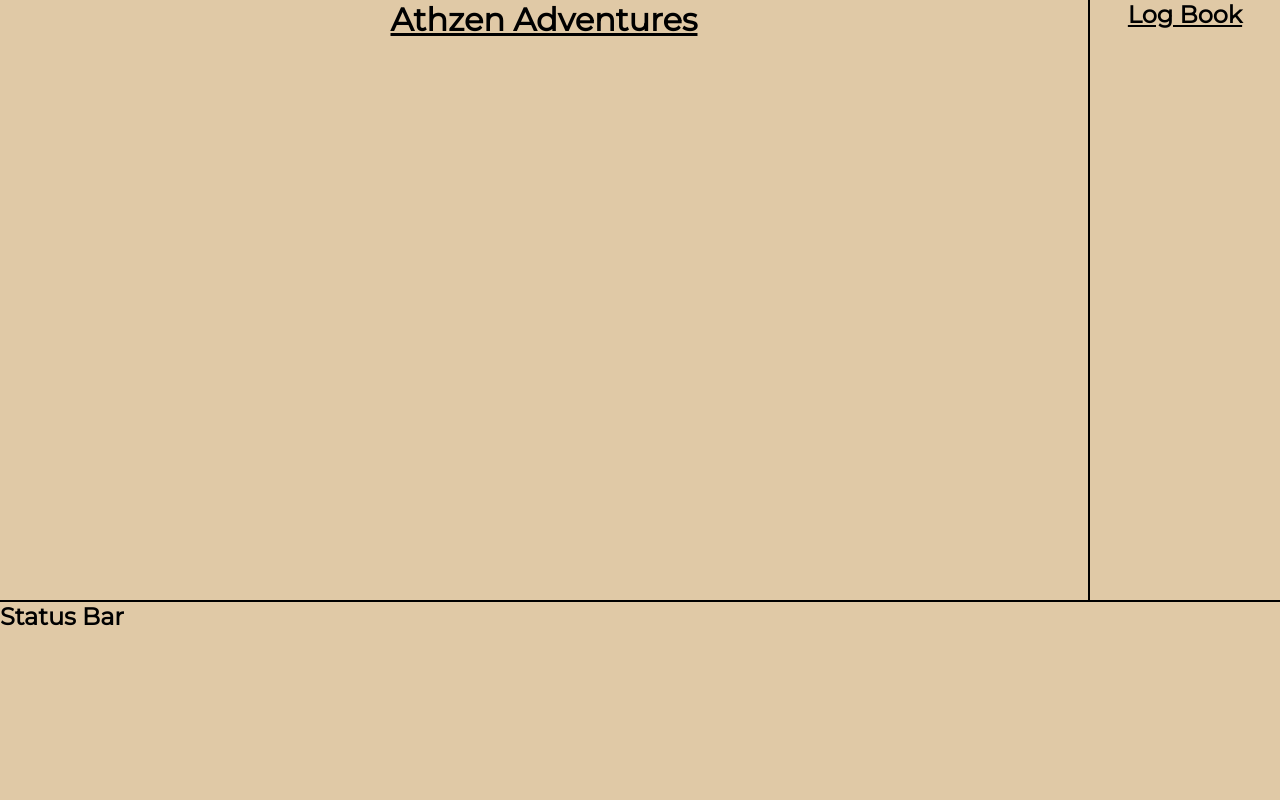
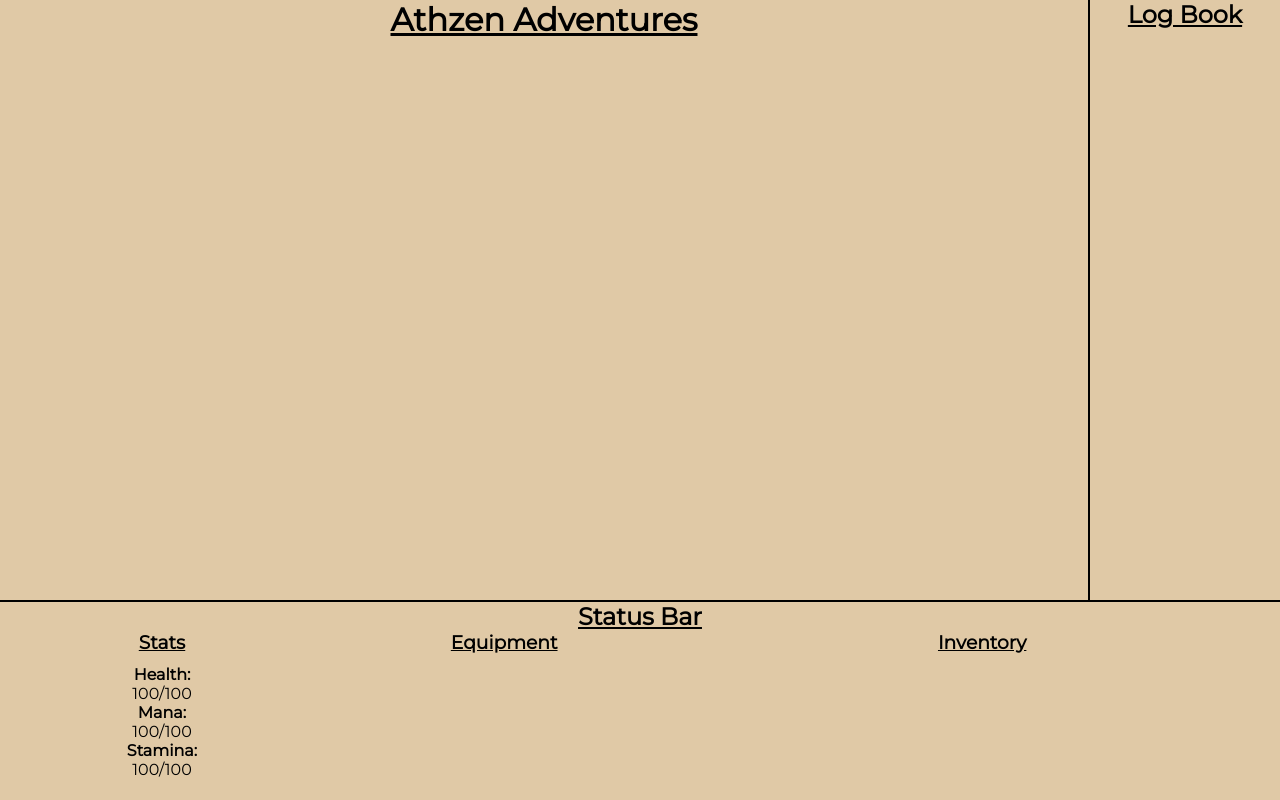
Before and after one commit to Readpato/athzen-adventures, a website: page index.html in a window 1280 px wide. Drawn offline with Linux system fonts and the light colour scheme.

Commit message:
style: Add style status bar and stats
Styling has been added to the status bar which separates the
three main sections: Stats, Equipment and Inventory. Stats section has also been styled to display the proper character stats

```diff
--- a/index.html
+++ b/index.html
@@ -24,6 +24,25 @@
       </div>
       <div class="status-bar">
         <h2>Status Bar</h2>
+        <div class="status-sections">
+          <div class="stats-wrapper">
+            <h3>Stats</h3>
+            <div class="character-stats">
+              <p>Health:</p>
+              <div>100/100</div>
+              <p>Mana:</p>
+              <div>100/100</div>
+              <p>Stamina:</p>
+              <div>100/100</div>
+            </div>
+          </div>
+          <div class="equipment">
+            <h3>Equipment</h3>
+          </div>
+          <div class="inventory">
+            <h3>Inventory</h3>
+          </div>
+        </div>
       </div>
     </main>
   </body>
--- /dev/null
+++ b/src/styles.css/_status-bar.scss
@@ -0,0 +1,43 @@
+.status-bar {
+  width: 100%;
+  height: 100%;
+  display: flex;
+  align-items: center;
+  justify-content: flex-start;
+  flex-direction: column;
+
+  .status-sections {
+    display: flex;
+    justify-content: center;
+    align-items: center;
+    width: 100%;
+    height: 100%;
+
+    .stats-wrapper {
+      flex-grow: 1;
+      height: 100%;
+    }
+
+    .stats-wrapper p {
+      font-weight: bold;
+    }
+
+    .character-stats {
+      height: 80%;
+      display: flex;
+      align-items: center;
+      justify-content: center;
+      flex-direction: column;
+    }
+
+    .equipment {
+      flex-grow: 1;
+      height: 100%;
+    }
+
+    .inventory {
+      height: 100%;
+      flex-grow: 2;
+    }
+  }
+}
--- a/src/styles.css/style.scss
+++ b/src/styles.css/style.scss
@@ -1,5 +1,6 @@
 @import "main";
 @import "log-book";
+@import "status-bar";
 
 * {
   margin: 0;
@@ -12,7 +13,9 @@ body {
   background-color: rgb(224, 201, 166);
 }
 
-h1 {
+h1,
+h2,
+h3 {
   text-align: center;
   text-decoration: underline;
 }
```
Also changed, not shown: src/styles.css/style.css, 1 other file.
